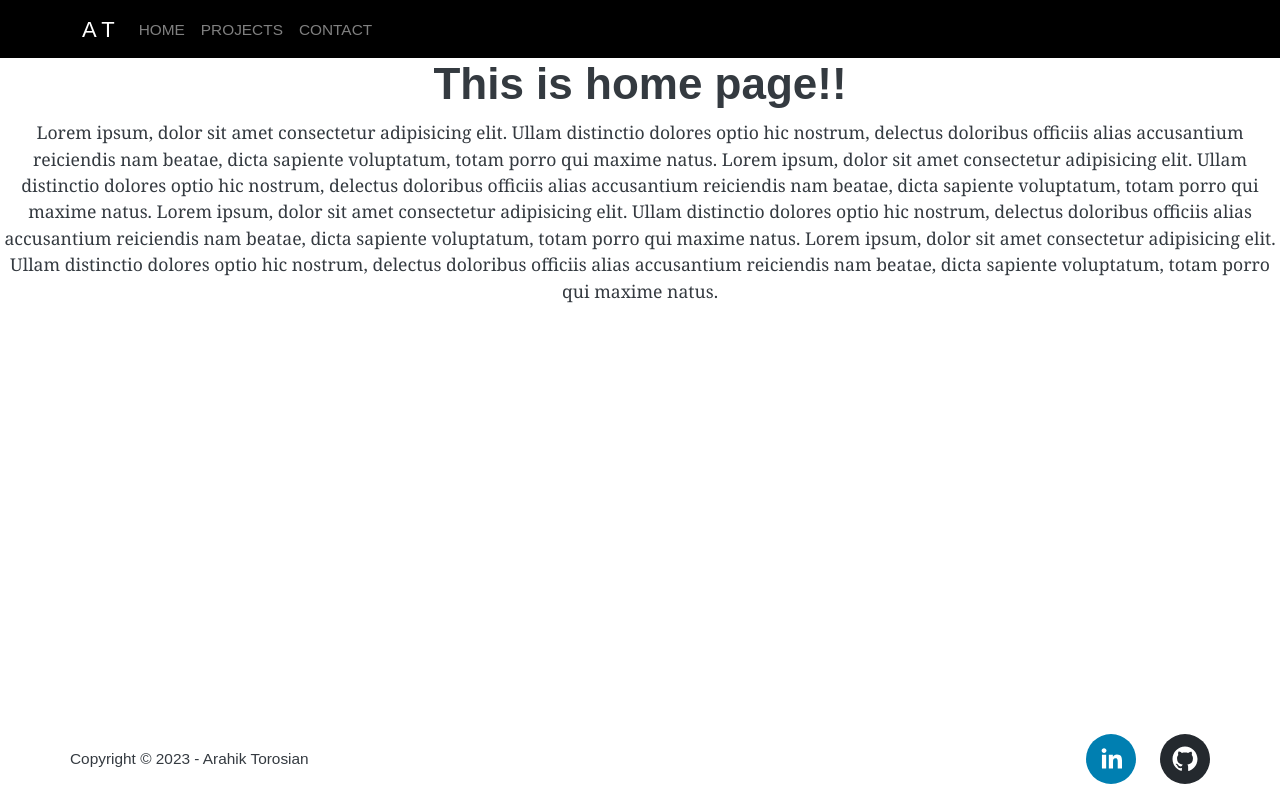
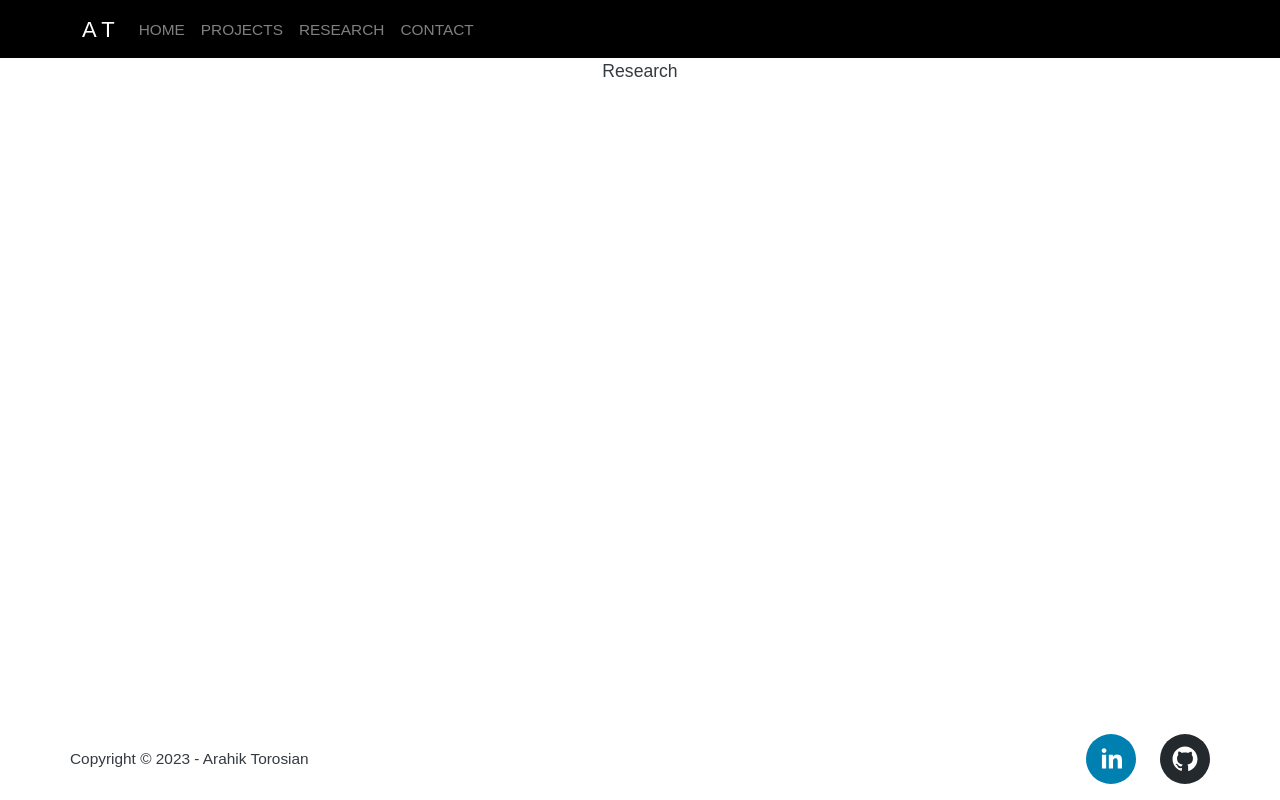
Before and after one commit to Arahikt/Portfolio, a React (Create React App) app: page /research in a window 1280 px wide. Before the commit this address led to /. Built offline with nearby package versions, Linux system fonts and the light colour scheme.

Commit message:
Research tab added.

```diff
--- a/src/App.js
+++ b/src/App.js
@@ -12,6 +12,7 @@ import Projects from "./Home/pages/Projects";
 import Contact from "./Home/pages/Contact";
 import Footer from "./shared/UIElement/Footer";
 import Header from "./shared/UIElement/Header";
+import Research from "./Home/pages/Research";
 
 const App = () => {
   return (
@@ -21,6 +22,7 @@ const App = () => {
         <Routes>
           <Route path="/" element={<Home />} />
           <Route path="/projects" element={<Projects />} />
+          <Route path="/research" element={<Research />} />
           <Route path="/contact" element={<Contact />} />
           <Route path="*" element={<Navigate to="/" />} />
         </Routes>
--- /dev/null
+++ b/src/Home/pages/Research.js
@@ -0,0 +1,9 @@
+import React from 'react'
+
+const Research = () => {
+  return (
+    <div>Research</div>
+  )
+}
+
+export default Research;
--- a/src/shared/UIElement/Header.js
+++ b/src/shared/UIElement/Header.js
@@ -15,6 +15,7 @@ const Header = () => {
             <Nav className="me-auto">
               <Nav.Link href="/">HOME</Nav.Link>
               <Nav.Link href="/projects">PROJECTS</Nav.Link>
+              <Nav.Link href="/research">RESEARCH</Nav.Link>
               <Nav.Link href="/contact">CONTACT</Nav.Link>
             </Nav>
           </Navbar.Collapse>
```
